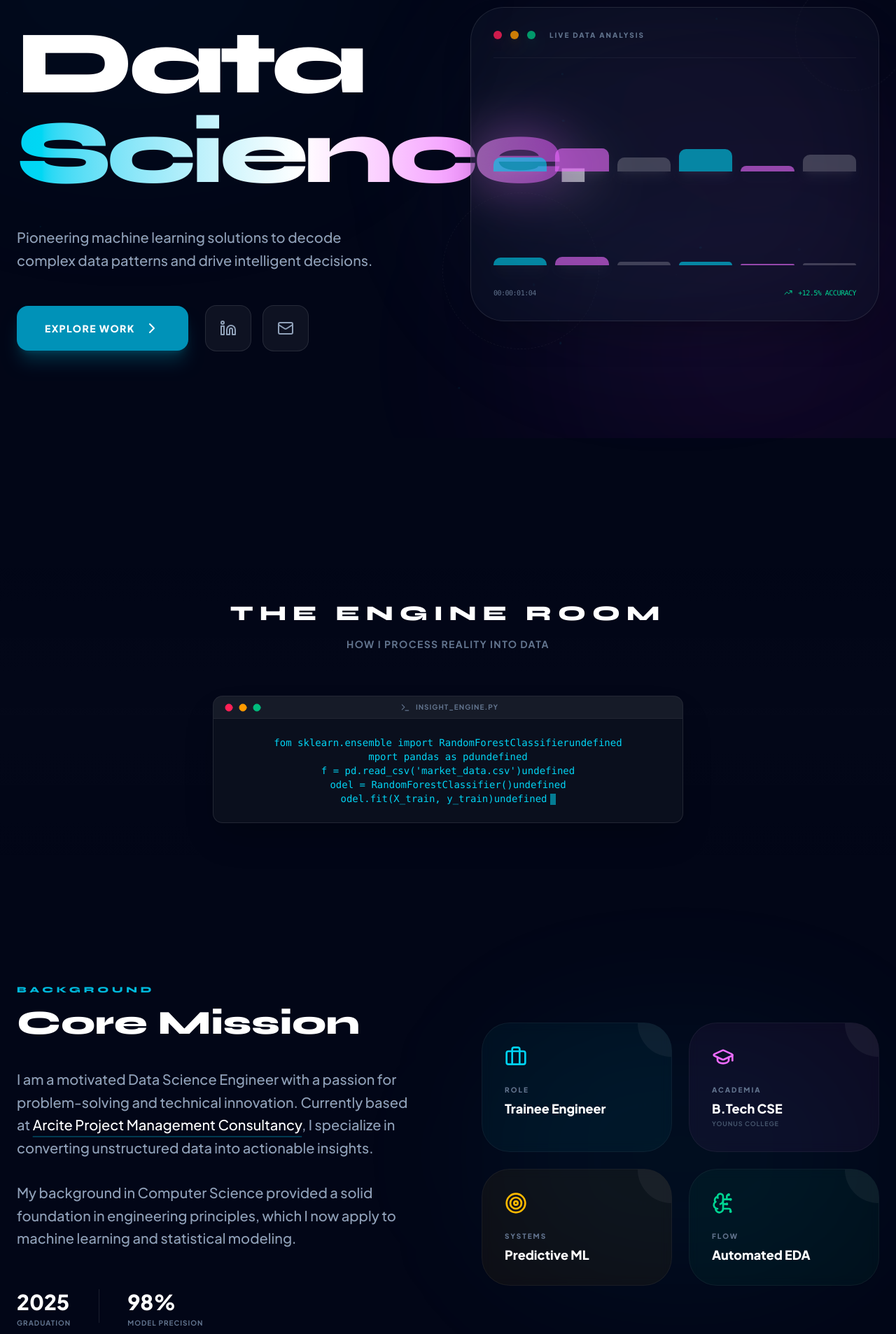
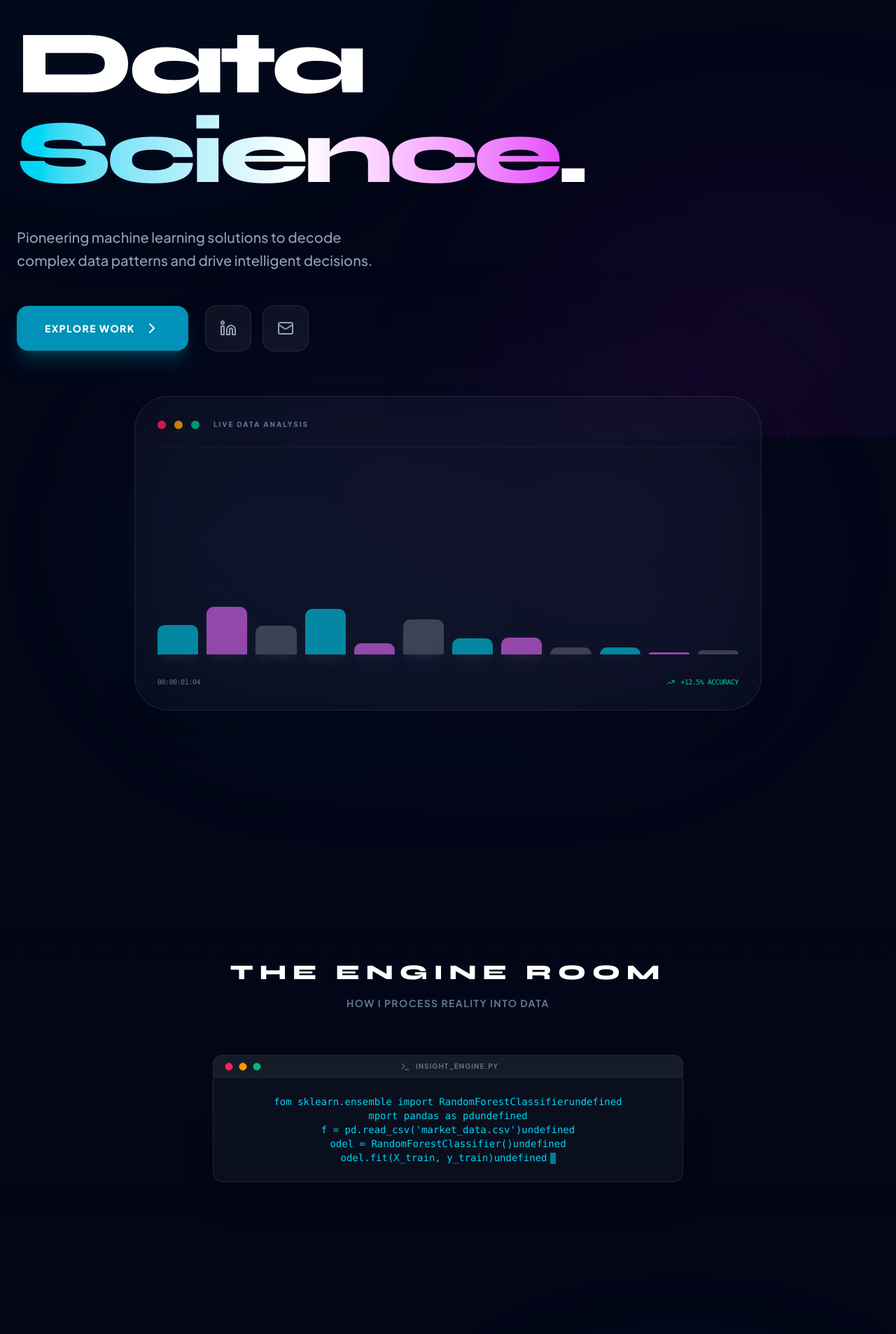
Before and after one commit to Sreyas-J-S/abhiramir.github.io, a Next.js app: page / in a window 1280 px wide. Shown: the part 174-2080 px from the top of the page at 70% size. Built offline with nearby package versions, Linux system fonts and the light colour scheme.

Commit message:
Update portfolio content, fix graph alignment and layout

```diff
--- a/src/app/page.tsx
+++ b/src/app/page.tsx
@@ -97,13 +97,13 @@ export default function Home() {
         <section className="relative px-6 py-24 md:py-40 overflow-hidden">
           <motion.div
             style={{ y: heroY, opacity: heroOpacity }}
-            className="max-w-7xl mx-auto grid md:grid-cols-2 gap-16 items-center"
+            className="max-w-7xl mx-auto flex flex-col gap-16 items-center"
           >
             <motion.div
               initial="initial"
               animate="animate"
               variants={stagger}
-              className="relative z-10"
+              className="relative z-10 w-full"
             >
               <motion.div variants={fadeIn} className="inline-flex items-center gap-2 px-4 py-1.5 rounded-full border border-cyan-500/20 bg-cyan-500/5 text-cyan-400 text-[10px] font-black tracking-[0.2em] uppercase mb-8 shadow-inner shadow-cyan-500/10">
                 <Cpu size={14} className="animate-pulse" /> Data Science Engineering
@@ -137,7 +137,7 @@ export default function Home() {
               initial={{ opacity: 0, x: 50 }}
               animate={{ opacity: 1, x: 0 }}
               transition={{ duration: 1.2, ease: "easeOut" }}
-              className="relative"
+              className="relative w-full max-w-4xl"
             >
               <div className="absolute -inset-10 bg-gradient-to-tr from-cyan-500/10 to-fuchsia-500/10 rounded-full blur-[100px] animate-pulse" />
               <div className="relative z-10 p-8 rounded-[3rem] border border-white/10 bg-slate-900/40 backdrop-blur-2xl overflow-hidden shadow-2xl">
@@ -148,7 +148,7 @@ export default function Home() {
                   <span className="ml-2 text-[10px] font-black text-slate-500 uppercase tracking-[0.2em]">Live Data Analysis</span>
                 </div>
 
-                <div className="grid grid-cols-6 gap-3 h-64 items-end">
+                <div className="grid grid-cols-12 gap-3 h-64 items-end">
                   {[35, 65, 45, 85, 25, 95, 55, 75, 40, 60, 30, 90].map((h, i) => (
                     <motion.div
                       key={i}
@@ -227,13 +227,14 @@ export default function Home() {
                       I specialize in converting unstructured data into actionable insights.
                     </p>
                     <p>
-                      My background in Computer Science provided a solid foundation in engineering principles,
-                      which I now apply to machine learning and statistical modeling.
+                      My background in Computer Science provided a solid foundation in engineering principles.
+                      I hold certifications in <span className="text-cyan-400">Python for Data Science</span> (Coursera) and
+                      <span className="text-cyan-400">Java Programming</span> (ICT Academy).
                     </p>
                     <div className="pt-6 flex gap-10">
                       <div>
-                        <div className="text-3xl font-black text-white mb-1">2025</div>
-                        <div className="text-[10px] font-bold text-slate-500 uppercase tracking-widest">Graduation</div>
+                        <div className="text-3xl font-black text-white mb-1">2021-2025</div>
+                        <div className="text-[10px] font-bold text-slate-500 uppercase tracking-widest">B.Tech CSE</div>
                       </div>
                       <div className="w-px h-12 bg-white/10" />
                       <div>
@@ -247,8 +248,8 @@ export default function Home() {
               <div className="grid grid-cols-2 gap-6 relative">
                 <div className="absolute inset-0 bg-cyan-500/5 blur-[100px] rounded-full" />
                 {[
-                  { label: "Role", value: "Trainee Engineer", icon: Briefcase, color: "text-cyan-400", bg: "bg-cyan-400/5" },
-                  { label: "Academia", value: "B.Tech CSE", icon: GraduationCap, color: "text-fuchsia-400", bg: "bg-fuchsia-400/5", sub: "Younus College" },
+                  { label: "Role", value: "Data Science Trainee", icon: Briefcase, color: "text-cyan-400", bg: "bg-cyan-400/5" },
+                  { label: "Academia", value: "B.Tech CSE", icon: GraduationCap, color: "text-fuchsia-400", bg: "bg-fuchsia-400/5", sub: "APJ Abdul Kalam Tech Univ" },
                   { label: "Systems", value: "Predictive ML", icon: Target, color: "text-amber-400", bg: "bg-amber-400/5" },
                   { label: "Flow", value: "Automated EDA", icon: BrainCircuit, color: "text-emerald-400", bg: "bg-emerald-400/5" },
                 ].map((stat, i) => (
@@ -278,10 +279,10 @@ export default function Home() {
             </div>
             <div className="grid md:grid-cols-4 gap-10">
               {[
-                { title: "Languages", skills: ["Python", "Java", "SQL", "HTML"], icon: Code2, gradient: "from-blue-500 to-cyan-500" },
+                { title: "Languages", skills: ["Python", "SQL", "Java", "HTML"], icon: Code2, gradient: "from-blue-500 to-cyan-500" },
                 { title: "Analytics", skills: ["Pandas", "NumPy", "Matplotlib", "Seaborn"], icon: BarChart3, gradient: "from-fuchsia-500 to-purple-500" },
                 { title: "Intelligence", skills: ["Scikit-learn", "Supervised Learning", "EDA", "Statistical Models"], icon: LineChart, gradient: "from-cyan-500 to-teal-500" },
-                { title: "Foundation", skills: ["Problem Solving", "Analytical Thinking", "Team Systems"], icon: Award, gradient: "from-amber-500 to-orange-500" },
+                { title: "Core & OS", skills: ["Problem Solving", "Team Work", "Linux", "Windows/Mac"], icon: Award, gradient: "from-amber-500 to-orange-500" },
               ].map((category, i) => (
                 <motion.div
                   key={i}
@@ -439,12 +440,12 @@ export default function Home() {
                   Send a Signal
                 </a>
                 <div className="flex gap-6">
-                   <a href="https://www.linkedin.com/in/abhirami-r-4b641828b" target="_blank" className="p-6 rounded-3xl border border-white/10 hover:border-white/40 text-white transition-all backdrop-blur-sm bg-white/5">
+                  <a href="https://www.linkedin.com/in/abhirami-r-4b641828b" target="_blank" className="p-6 rounded-3xl border border-white/10 hover:border-white/40 text-white transition-all backdrop-blur-sm bg-white/5">
                     <Linkedin size={28} />
-                   </a>
-                   <a href="mailto:rsabhirami189@gmail.com" className="p-6 rounded-3xl border border-white/10 hover:border-white/40 text-white transition-all backdrop-blur-sm bg-white/5">
+                  </a>
+                  <a href="mailto:rsabhirami189@gmail.com" className="p-6 rounded-3xl border border-white/10 hover:border-white/40 text-white transition-all backdrop-blur-sm bg-white/5">
                     <Mail size={28} />
-                   </a>
+                  </a>
                 </div>
               </div>
             </motion.div>
```
